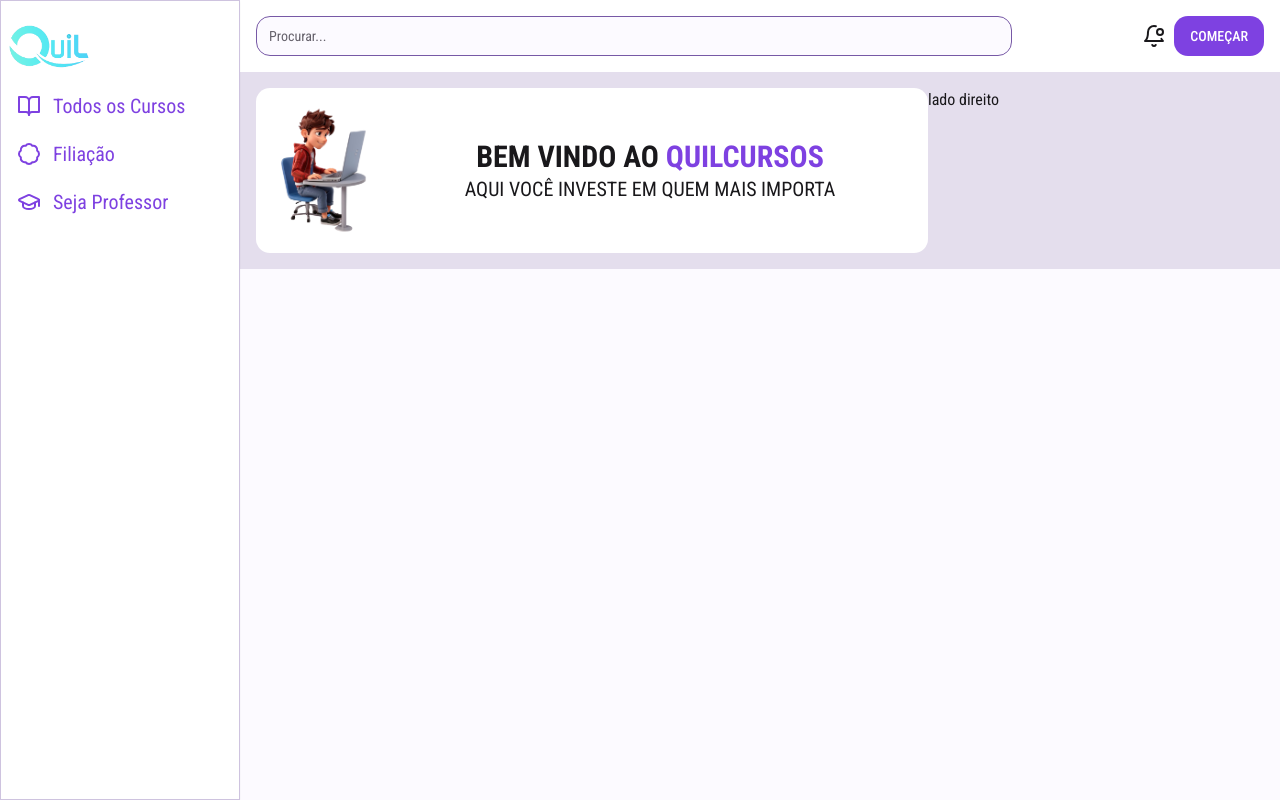
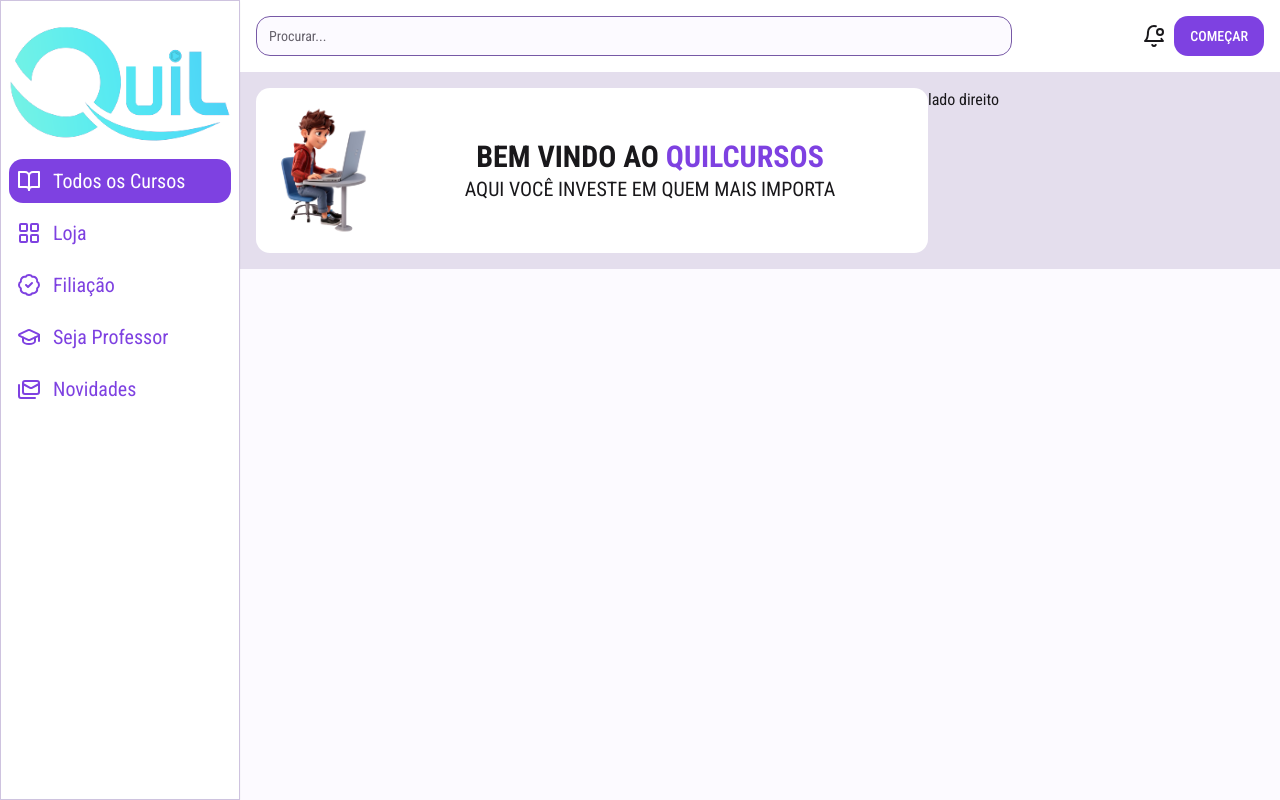
Before and after one commit to QuiLion7/quilcursos, a Next.js app: page /courses in a window 1280 px wide. Built offline with nearby package versions, Linux system fonts and the light colour scheme; no server answers.

Commit message:
feat(sidebar): add additional options with redirection links and visual highlighting

```diff
--- a/src/app/(router)/components/SideNav.tsx
+++ b/src/app/(router)/components/SideNav.tsx
@@ -1,13 +1,60 @@
-import { BadgeIcon, BookOpen, GraduationCap } from "lucide-react";
+"use client";
+
+import { useUser } from "@clerk/nextjs";
+import {
+  BadgeCheck,
+  BookOpen,
+  GraduationCap,
+  LayoutDashboard,
+  LayoutGrid,
+  Mails,
+} from "lucide-react";
 import Image from "next/image";
-import React from "react";
+import Link from "next/link";
+import { usePathname } from "next/navigation";
+import React, { useEffect } from "react";
 
 const SideNav = () => {
+  const { user } = useUser();
   const menu = [
-    { id: 1, name: "Todos os Cursos", icon: BookOpen },
-    { id: 2, name: "Filiação", icon: BadgeIcon },
-    { id: 3, name: "Seja Professor", icon: GraduationCap },
+    {
+      id: 1,
+      name: "Meu Painel",
+      icon: LayoutDashboard,
+      path: "/dashboard",
+      auth: user,
+    },
+    {
+      id: 2,
+      name: "Todos os Cursos",
+      icon: BookOpen,
+      path: "/courses",
+      auth: true,
+    },
+    { id: 3, name: "Loja", icon: LayoutGrid, path: "/store", auth: true },
+    {
+      id: 4,
+      name: "Filiação",
+      icon: BadgeCheck,
+      path: "/membership",
+      auth: true,
+    },
+    {
+      id: 5,
+      name: "Seja Professor",
+      icon: GraduationCap,
+      path: "/teacher",
+      auth: true,
+    },
+    { id: 6, name: "Novidades", icon: Mails, path: "/newsletter", auth: true },
   ];
+
+  const path = usePathname();
+
+  useEffect(() => {
+    console.log(path);
+  }, []);
+
   return (
     <div className="flex h-screen flex-col border bg-primary-foreground p-2 shadow-sm">
       <div className="my-4 flex w-full items-center justify-start">
@@ -17,18 +64,24 @@ const SideNav = () => {
           height={50}
           alt="logo"
           quality={100}
+          priority
+          style={{ width: "auto", height: "auto" }}
         />
       </div>
-      <div className="flex flex-col gap-1">
-        {menu.map((item) => (
-          <div
-            key={item.id}
-            className="group flex cursor-pointer items-center gap-3 rounded-md p-2 text-xl text-primary transition-all duration-200 ease-in-out hover:bg-primary hover:text-primary-foreground"
-          >
-            <item.icon className="group-hover:animate-bounce" />
-            <h2>{item.name}</h2>
-          </div>
-        ))}
+      <div className="flex flex-col gap-2">
+        {menu.map(
+          (item) =>
+            item.auth && (
+              <Link key={item.id} href={item.path}>
+                <div
+                  className={`group flex cursor-pointer items-center gap-3 rounded-md p-2 text-xl text-primary transition-all duration-200 ease-in-out hover:bg-primary hover:text-primary-foreground ${path.includes(item.path) && `bg-primary text-primary-foreground`}`}
+                >
+                  <item.icon className="group-hover:animate-bounce" />
+                  <h2>{item.name}</h2>
+                </div>
+              </Link>
+            ),
+        )}
       </div>
     </div>
   );
```
